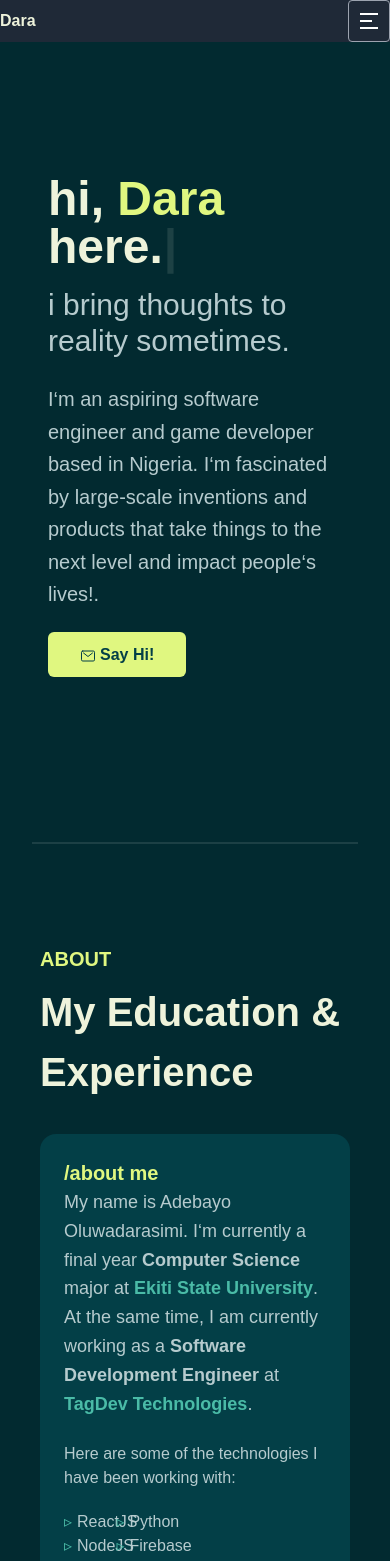
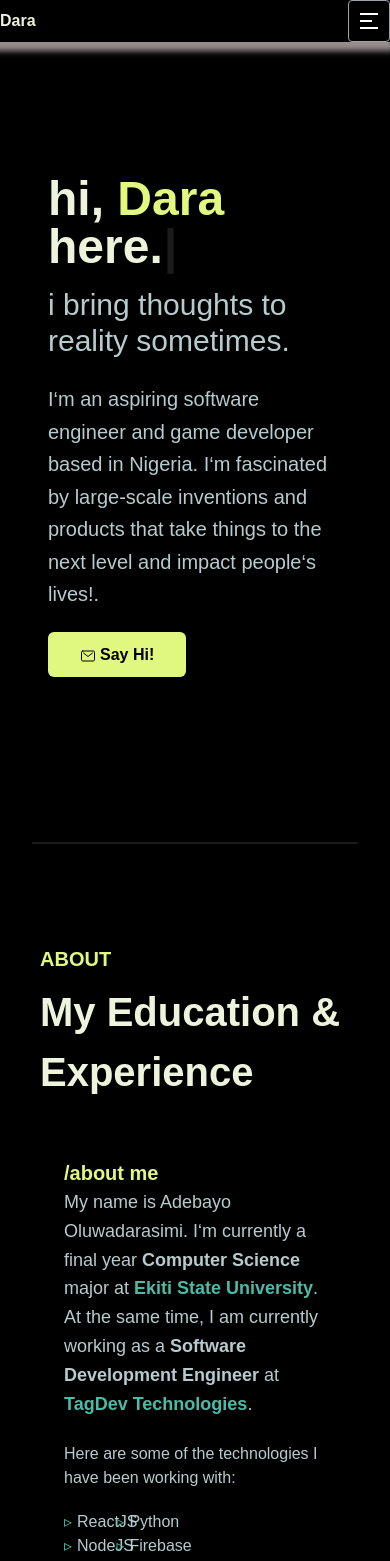
Before and after one commit to daraoncho/Dara, a React (Vite) app: page / in a window 390 px wide. Shown: the top 1561 px of the page. Built offline with nearby package versions, Linux system fonts and the light colour scheme; a web font is replaced by a local one.

Commit message:
adjusted portfolio theme

```diff
--- a/index.html
+++ b/index.html
@@ -25,7 +25,7 @@ AOS.init({
  delay: 0, // values from 0 to 3000, with step 50ms
  duration: 700, // values from 0 to 3000, with step 50ms
  easing: 'ease', // default easing for AOS animations
- once: false, // whether animation should happen only once - while scrolling down
+ once: true, // whether animation should happen only once - while scrolling down
  mirror: false, // whether elements should animate out while scrolling past them
  anchorPlacement: 'top-bottom', // defines which position of the element regarding to window should trigger the animation
 
--- a/src/components/About.jsx
+++ b/src/components/About.jsx
@@ -14,7 +14,7 @@ const About = () => {
             </div>
 
             <div className="col-span-12" data-aos="fade-up" data-aos-delay="400">
-              <div className={`${about.aboutMe} ${about.bg_base} ${about.shadow_effect}`}>
+              <div className={`${about.aboutMe} ${about.shadow_effect}`}>
                 <h4 className={about.text_brand}>/about me</h4>
                 <p className={about.description}>
                   My name is Adebayo Oluwadarasimi. I&lsquo;m currently a final year
--- a/src/components/Experience.jsx
+++ b/src/components/Experience.jsx
@@ -16,7 +16,7 @@ const Experience = () => {
                 >
                   /experience
                 </h3>
-                <div className="grid lg:grid-cols-2 gap-4">
+                <div className="grid lg:grid-cols-2 gap-10">
                   <a
                     href="https://hashtag.cim"
                     target="_blank"
--- a/src/components/Work.jsx
+++ b/src/components/Work.jsx
@@ -21,7 +21,7 @@ const Work = () => {
               </div>
             </div>
 
-            <div className="flex flex-wrap gap-y-4 gap-x-4">
+            <div className="flex flex-wrap gap-y-6 gap-x-6">
               {/* project 1 */}
               <div className={work.project_card} data-aos="fade-up" data-aos-delay="400">
                 <div
@@ -46,7 +46,7 @@ const Work = () => {
                     </a>
                     <a
                       className={`${work.card_footer} ${about.shadow_effect}`}
-                      href="https://github.com/daraoncho/Leo"
+                      href="https://github.com/daraoncho/StudyBuddy"
                     >
                       <FaGithub className={work.external_link} />
                     </a>
@@ -83,7 +83,7 @@ const Work = () => {
                     </a>
                     <a
                       className={`${work.card_footer} ${about.shadow_effect}`}
-                      href="https://github.com/daraoncho/AllInOne"
+                      href="https://github.com/daraoncho/Meet"
                     >
                       <FaGithub className={work.external_link} />
                     </a>
@@ -92,7 +92,7 @@ const Work = () => {
               </div>
             </div>
 
-            <div className="flex flex-wrap gap-y-4 gap-x-4 mt-4">
+            <div className="flex flex-wrap gap-y-6 gap-x-6 mt-4">
               {/* project 3 */}
               <div className={work.project_card} data-aos="fade-up" data-aos-delay="400">
                 <div
@@ -119,7 +119,7 @@ const Work = () => {
                     </a>
                     <a
                       className={`${work.card_footer} ${about.shadow_effect}`}
-                      href="https://github.com/daraoncho/Leo"
+                      href="https://github.com/Eksu-CSC"
                     >
                       <FaGithub className={work.external_link} />
                     </a>
@@ -157,7 +157,7 @@ const Work = () => {
                     </a>
                     <a
                       className={`${work.card_footer} ${about.shadow_effect}`}
-                      href="https://github.com/daraoncho/AllInOne"
+                      href="https://github.com/daraoncho/DarasCollection"
                     >
                       <FaGithub className={work.external_link} />
                     </a>
@@ -165,7 +165,7 @@ const Work = () => {
                 </div>
               </div>
             </div>
-            <div className="flex flex-wrap gap-y-4 gap-x-4 mt-4">
+            <div className="flex flex-wrap gap-y-6 gap-x-6 mt-4">
               {/* project 5 */}
               <div className={work.project_card} data-aos="fade-up" data-aos-delay="400">
                 <div
@@ -189,7 +189,7 @@ const Work = () => {
                     </a>
                     <a
                       className={`${work.card_footer} ${about.shadow_effect}`}
-                      href="https://github.com/daraoncho/Leo"
+                      href="https://github.com/daraoncho/Bloggy"
                     >
                       <FaGithub className={work.external_link} />
                     </a>
--- a/src/index.css
+++ b/src/index.css
@@ -7,8 +7,8 @@
 :root {
   --color-body: #b6cbce;
   --color-heading: #eef3db;
-  --color-base: #033f47;
-  --color-base2: #022a30;
+  --color-base: #000;
+  --color-base2: #000;
   --color-brand: #e0f780;
   --color-brand2: #deff58;
   --sidebar-width: 240px;
@@ -51,7 +51,7 @@ img {
 }
 
 @media (min-width: 992px) {
-  .navbar {
+  /* .navbar {
     min-height: 100vh;
     width: var(--sidebar-width);
     background: linear-gradient(rgba(3, 63, 71, 0.8), rgba(3, 63, 71, 0.8)),
@@ -62,7 +62,7 @@ img {
 
   .navbarContainer img {
     border: 8px var(--color-brand) solid;
-  }
+  } */
 
   /* Content wrapper */
   .content_wrapper {
--- a/src/styles/About.module.css
+++ b/src/styles/About.module.css
@@ -31,6 +31,8 @@
 
 .bg_base {
   background-color: var(--color-base);
+  box-shadow: -1px 0px 6px 3px rgba(202,189,189,0.75);
+
 }
 
 .shadow_effect {
@@ -146,4 +148,6 @@
   position: absolute;
   left: 0;
   color: var(--color-brand);
+  /* color: #4abba7; */
+
 }
--- a/src/styles/Navbar.module.css
+++ b/src/styles/Navbar.module.css
@@ -1,11 +1,12 @@
 .navbar {
   background-color: var(--color-base);
-  @apply flex lg:flex-row flex-col text-white bg-gray-800 fixed top-0 left-0 right-0 z-50;
+  @apply flex lg:flex-row flex-col text-white fixed top-0 left-0 right-0 z-50;
 }
 
 .navbarContainer {
   @apply container flex justify-between lg:justify-center lg:flex-col;
   position: relative; /* Added to position the hamburger menu button */
+  box-shadow: -5px 0px 6px 9px rgba(202,189,189,0.75);
 }
 
 .navbarContainer a {
@@ -20,7 +21,7 @@
 
 .navbarContainer img {
   @apply hidden lg:block mb-5 rounded-full h-[200px];
-  border: 8px var(--color-brand) solid;
+  border: 8px var(--color-base2) solid;
 }
 
 .menuButton {
@@ -74,10 +75,10 @@
   .navbar {
     min-height: 100vh;
     width: var(--sidebar-width);
-    background: linear-gradient(rgba(3, 63, 71, 0.8), rgba(3, 63, 71, 0.8)),
+    /* background: linear-gradient(rgba(3, 63, 71, 0.8), rgba(3, 63, 71, 0.8)),
       url(../Images/sidebar-img.jpg);
     background-size: cover;
-    background-position: center;
+    background-position: center; */
   }
 
   .navbar-brand img {
--- a/src/styles/Work.module.css
+++ b/src/styles/Work.module.css
@@ -54,6 +54,7 @@
   .project_card {
     flex: 1 1 calc(50% - 1rem);
     box-sizing: border-box;
+    @apply mb-3;
   }
 
   @media (max-width: 768px) {
```
